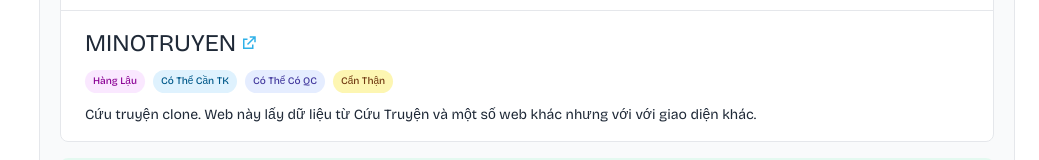
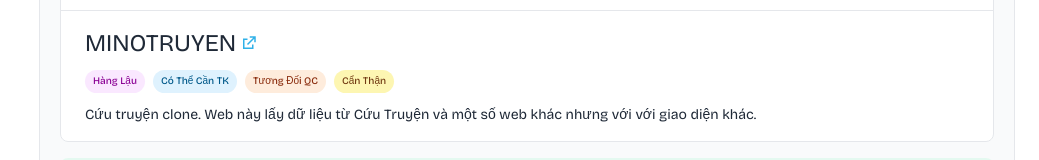
Before and after one commit to nhutloveillya/wibupedia, a plain HTML site: page webs.html in a window 1280 px wide. Shown: the part 5525-5685 px from the top of the page, without its empty margins (241-1280 px from the left). Drawn offline with nearby package versions, Linux system fonts and the light colour scheme; a web font is replaced by a local one.

Commit message:
Update tag display text for improved clarity and consistency

```diff
--- a/webs.html
+++ b/webs.html
@@ -826,7 +826,7 @@
                             <div class="mb-3 mt-2 flex flex-wrap gap-2">
                                 <a href="#tagtb" title="Xem ý nghĩa tag" onclick="prevScrollpos=0"><span class="inline-flex items-center gap-x-1 py-1 px-2 text-center capitalize rounded-full text-2xs font-medium transition-all duration-200 hover:scale-110 hover:shadow-lg bg-fuchsia-100 text-fuchsia-800">Hàng Lậu</span></a>
                                 <a href="#tagtb" title="Xem ý nghĩa tag" onclick="prevScrollpos=0"><span class="inline-flex items-center gap-x-1 py-1 px-2 text-center capitalize rounded-full text-2xs font-medium transition-all duration-200 hover:scale-110 hover:shadow-lg bg-sky-100 text-sky-800">có thể cần TK</span></a>
-                                <a href="#tagtb" title="Xem ý nghĩa tag" onclick="prevScrollpos=0"><span class="inline-flex items-center gap-x-1 py-1 px-2 text-center capitalize rounded-full text-2xs font-medium transition-all duration-200 hover:scale-110 hover:shadow-lg bg-indigo-100 text-indigo-800">Có Thể Có QC</span></a>
+                                <a href="#tagtb" title="Xem ý nghĩa tag" onclick="prevScrollpos=0"><span class="inline-flex items-center gap-x-1 py-1 px-2 text-center capitalize rounded-full text-2xs font-medium transition-all duration-200 hover:scale-110 hover:shadow-lg bg-orange-100 text-orange-800">Tương Đối QC</span></a>
                                 <a href="#tagtb" title="Xem ý nghĩa tag" onclick="prevScrollpos=0"><span class="inline-flex items-center gap-x-1 py-1 px-2 text-center capitalize rounded-full text-2xs font-medium transition-all duration-200 hover:scale-110 hover:shadow-lg bg-yellow-100 text-yellow-800">Cẩn Thận</span></a>
                             </div>
                             <p class="text-sm text-gray-800 ">Cứu truyện clone. Web này lấy dữ liệu từ Cứu Truyện và một số web khác nhưng với với giao diện khác.</p>
```
